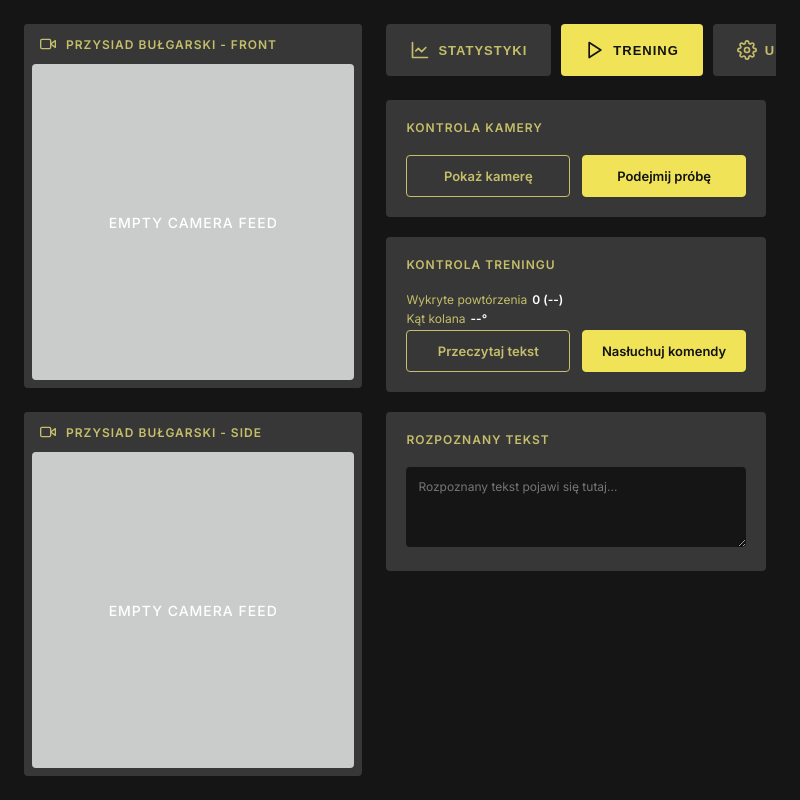
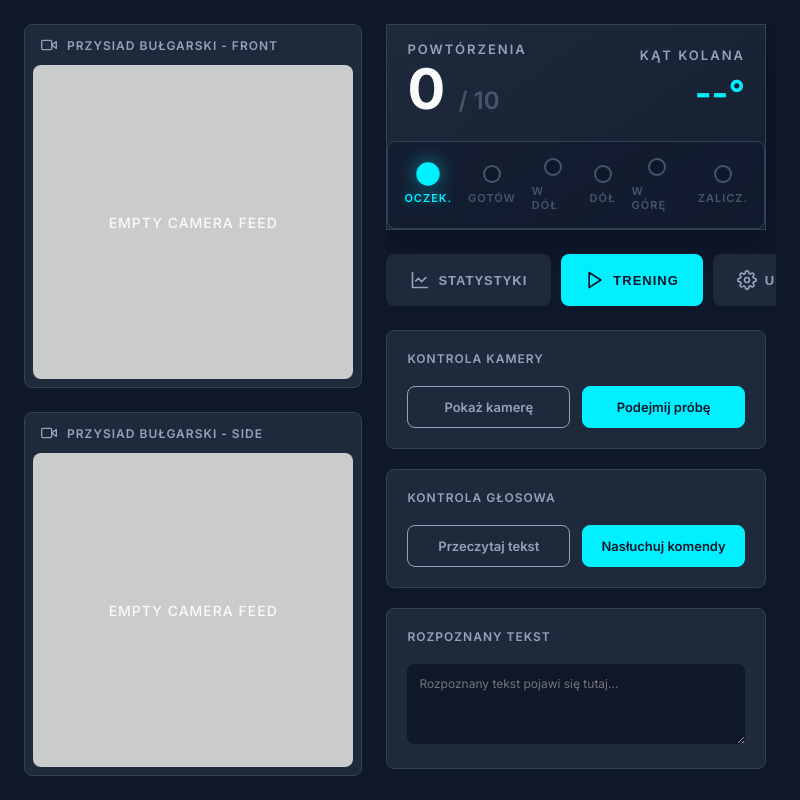
Before and after one commit to 255671/kck_projekt_LawkaPlaskaKanapa, an Electron app: page projekt/app/index.html in a window 800 px wide. Both pictures are taken after a click on the button "TRENING". Drawn offline with Linux system fonts and the light colour scheme; no server answers.

Commit message:
poprawione UI

```diff
--- a/projekt/app/index.html
+++ b/projekt/app/index.html
@@ -38,6 +38,35 @@
     </section>
 
     <section class="data-column">
+
+      <!-- LIVE HUD -->
+      <div class="live-hud">
+        <div class="hud-top" style="padding: 16px 20px 0 20px;">
+          <div class="hud-stat">
+            <div class="hud-label">POWTÓRZENIA</div>
+            <div class="hud-value" id="hud-reps">0 <span class="hud-target" id="hud-target-val">/ 10</span></div>
+          </div>
+          <div class="hud-stat" style="text-align: right;">
+            <div class="hud-label">KĄT KOLANA</div>
+            <div class="hud-value" id="hud-angle" style="font-size: 36px; color: var(--c3); margin-top: 8px;">--°</div>
+          </div>
+        </div>
+
+        <div class="hud-phase-tracker">
+          <div class="phase-step active" id="phase-NOT_READY">Oczek.</div>
+          <div class="phase-connector"></div>
+          <div class="phase-step" id="phase-READY">Gotów</div>
+          <div class="phase-connector"></div>
+          <div class="phase-step" id="phase-DESCENDING">W dół</div>
+          <div class="phase-connector"></div>
+          <div class="phase-step" id="phase-BOTTOM">Dół</div>
+          <div class="phase-connector"></div>
+          <div class="phase-step" id="phase-ASCENDING">W górę</div>
+          <div class="phase-connector"></div>
+          <div class="phase-step" id="phase-TOP">Zalicz.</div>
+        </div>
+      </div>
+
 
       <nav class="top-nav">
         <button class="nav-btn active" data-target="tab-stats">
@@ -114,16 +143,7 @@
 
 
         <div class="panel">
-          <h3 class="panel-title">KONTROLA TRENINGU</h3>
-
-          <div class="stat-row" style="margin-top: 10px;">
-            <span>Wykryte powtórzenia</span>
-            <span class="stat-num"><span id="rep-count">0</span> (<span id="rep-phase">--</span>)</span>
-          </div>
-          <div class="stat-row">
-            <span>Kąt kolana</span>
-            <span class="stat-num"><span id="rep-knee-angle">--</span>°</span>
-          </div>
+          <h3 class="panel-title">KONTROLA GŁOSOWA</h3>
 
           <div class="action-grid">
             <button id="speak-btn" class="btn btn-outline">Przeczytaj tekst</button>
--- a/projekt/app/renderer.js
+++ b/projekt/app/renderer.js
@@ -66,27 +66,66 @@ async function fetchWithTimeout(url, options = {}, timeoutMs = 45000) {
   }
 }
 
+let previousRepCount = 0;
+
 function updateExerciseUI(exercise) {
   if (!exercise) return;
 
   const repCount = typeof exercise.repCount === 'number' ? exercise.repCount : 0;
-  const phase = exercise.phase || '--';
+  const phase = exercise.phase || 'NOT_READY';
   const kneeAngle = exercise.metrics && typeof exercise.metrics.kneeAngle === 'number'
     ? exercise.metrics.kneeAngle
     : null;
 
-  const repCountEl = document.getElementById('rep-count');
-  const repPhaseEl = document.getElementById('rep-phase');
-  const repKneeAngleEl = document.getElementById('rep-knee-angle');
+  // New HUD Elements
+  const hudRepsEl = document.getElementById('hud-reps');
+  const hudAngleEl = document.getElementById('hud-angle');
+  const repetitionsInput = document.getElementById('repetitions-input');
+
+  // Update HUD
+  if (hudAngleEl) {
+    hudAngleEl.textContent = kneeAngle !== null ? `${kneeAngle}°` : '--°';
+  }
+
+  if (hudRepsEl) {
+    const target = repetitionsInput ? repetitionsInput.value : '10';
+    // Rep bump animation
+    if (repCount > previousRepCount) {
+      hudRepsEl.innerHTML = `${repCount} <span class="hud-target" id="hud-target-val">/ ${target}</span>`;
+      hudRepsEl.classList.remove('rep-bump');
+      void hudRepsEl.offsetWidth; // trigger reflow
+      hudRepsEl.classList.add('rep-bump');
+
+      // Remove animation class after it finishes
+      setTimeout(() => {
+        if(hudRepsEl) hudRepsEl.classList.remove('rep-bump');
+      }, 300);
+
+    } else if (repCount !== previousRepCount || !hudRepsEl.innerHTML.includes(target)) {
+      hudRepsEl.innerHTML = `${repCount} <span class="hud-target" id="hud-target-val">/ ${target}</span>`;
+    }
+    previousRepCount = repCount;
+  }
+
+  // Update Phase Tracker
+  const allSteps = ['NOT_READY', 'READY', 'DESCENDING', 'BOTTOM', 'ASCENDING', 'TOP'];
+  allSteps.forEach(step => {
+    const stepEl = document.getElementById(`phase-${step}`);
+    if (stepEl) {
+      if (step === phase) {
+        stepEl.classList.add('active');
+      } else {
+        stepEl.classList.remove('active');
+      }
+    }
+  });
+
+  // Update older stats (if they still exist)
   const statsRepCountEl = document.getElementById('stats-rep-count');
   const statsRepPhaseEl = document.getElementById('stats-rep-phase');
   const statsKneeAngleEl = document.getElementById('stats-knee-angle');
   const statsRepTargetEl = document.getElementById('stats-rep-target');
-  const repetitionsInput = document.getElementById('repetitions-input');
 
-  if (repCountEl) repCountEl.textContent = String(repCount);
-  if (repPhaseEl) repPhaseEl.textContent = phase;
-  if (repKneeAngleEl) repKneeAngleEl.textContent = kneeAngle !== null ? String(kneeAngle) : '--';
   if (statsRepCountEl) statsRepCountEl.textContent = String(repCount);
   if (statsRepPhaseEl) statsRepPhaseEl.textContent = phase;
   if (statsKneeAngleEl) statsKneeAngleEl.textContent = kneeAngle !== null ? String(kneeAngle) : '--';
--- a/projekt/app/style.css
+++ b/projekt/app/style.css
@@ -1,16 +1,17 @@
 :root {
-  /* Narzucona paleta kolorów, zbliżona do wygenerowanego zdjęcia */
-  --c1: #C5BE6A;
-  --c2: #9E9A6F;
-  --c3: #F0E358; /* Akcent - żółty przycisk i text */
-  --c4: #706F62;
-  --c5: #373737; /* Tło paneli */
-  --c6: #151515; /* Tło główne całej aplikacji */
+  /* Premium Fitness Palette: Deep Slate & Electric Cyan */
+  --c1: #94A3B8; /* Muted text / secondary borders */
+  --c2: #475569; /* Secondary elements */
+  --c3: #00F0FF; /* Electric Cyan Accent */
+  --c3-glow: rgba(0, 240, 255, 0.5); /* Accent Glow */
+  --c4: #334155; /* Panel hover / interactive borders */
+  --c5: #1E293B; /* Tło paneli (Slate 800) */
+  --c6: #0F172A; /* Tło główne całej aplikacji (Slate 900) */
 
-  --text-main: #FFFFFF;
-  --text-dark: #121212;
+  --text-main: #F8FAFC;
+  --text-dark: #0F172A;
 
-  --radius: 4px;
+  --radius: 8px;
   --font-family: 'Inter', sans-serif;
 }
 
@@ -408,3 +409,124 @@ pre#output {
 .hidden {
   display: none !important;
 }
+
+/* =========================================
+   LIVE HUD STYLES
+   ========================================= */
+
+.live-hud {
+  display: flex;
+  flex-direction: column;
+  gap: 24px;
+  margin-bottom: 24px;
+  border: 1px solid var(--c4);
+  background: linear-gradient(145deg, var(--c5) 0%, #151f32 100%);
+  box-shadow: 0 10px 30px rgba(0,0,0,0.3);
+}
+
+.hud-top {
+  display: flex;
+  justify-content: space-between;
+  align-items: center;
+}
+
+.hud-stat {
+  display: flex;
+  flex-direction: column;
+}
+
+.hud-label {
+  color: var(--c1);
+  font-size: 13px;
+  font-weight: 600;
+  letter-spacing: 2px;
+  margin-bottom: 4px;
+  text-transform: uppercase;
+}
+
+.hud-value {
+  font-size: 56px;
+  font-weight: 800;
+  line-height: 1;
+  color: var(--text-main);
+  transition: transform 0.2s cubic-bezier(0.175, 0.885, 0.32, 1.275);
+}
+
+.hud-value.rep-bump {
+  transform: scale(1.15);
+  color: var(--c3);
+  text-shadow: 0 0 20px var(--c3-glow);
+}
+
+.hud-target {
+  font-size: 24px;
+  color: var(--c2);
+  font-weight: 600;
+}
+
+/* PHASE TRACKER */
+.hud-phase-tracker {
+  display: flex;
+  justify-content: space-between;
+  align-items: center;
+  position: relative;
+  background: rgba(15, 23, 42, 0.5);
+  padding: 16px;
+  border-radius: var(--radius);
+  border: 1px solid var(--c4);
+}
+
+.phase-step {
+  display: flex;
+  flex-direction: column;
+  align-items: center;
+  gap: 8px;
+  z-index: 2;
+  color: var(--c2);
+  font-weight: 600;
+  font-size: 11px;
+  text-transform: uppercase;
+  letter-spacing: 1px;
+  transition: all 0.3s ease;
+}
+
+.phase-step::before {
+  content: '';
+  width: 14px;
+  height: 14px;
+  border-radius: 50%;
+  background-color: var(--c6);
+  border: 2px solid var(--c2);
+  transition: all 0.3s ease;
+}
+
+.phase-step.active {
+  color: var(--c3);
+  text-shadow: 0 0 10px var(--c3-glow);
+}
+
+.phase-step.active::before {
+  background-color: var(--c3);
+  border-color: var(--c3);
+  box-shadow: 0 0 15px var(--c3-glow);
+  transform: scale(1.3);
+}
+
+.phase-connector {
+  flex: 1;
+  height: 2px;
+  background-color: var(--c4);
+  margin: 0 8px;
+  position: relative;
+  top: -12px;
+  z-index: 1;
+}
+
+/* Subtle border around panels for premium look */
+.panel {
+  border: 1px solid var(--c4);
+}
+
+.video-frame {
+  border: 1px solid var(--c4);
+}
```
